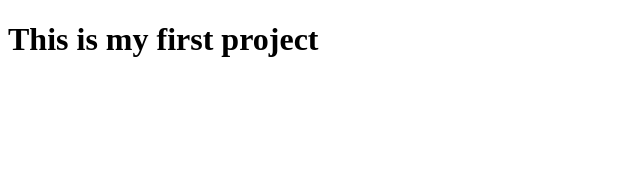
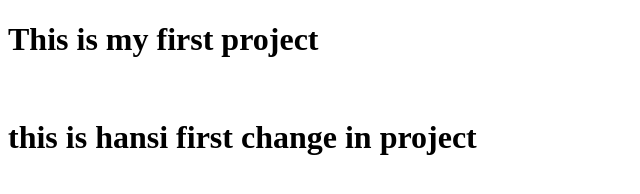
Before and after one commit to vusarohini/69r-frontend-git, a plain HTML site: page index.html in a window 1280 px wide. Shown: the whole page, without its empty margins (0-640 px from the left). Drawn offline with Linux system fonts and the light colour scheme.

Commit message:
hansi update

```diff
--- a/index.html
+++ b/index.html
@@ -7,5 +7,7 @@
 </head>
 <body>
     <h1>This is my first project</h1>
+    <br>
+    <h1> this is hansi first change in project</h1>
 </body>
 </html>
```
